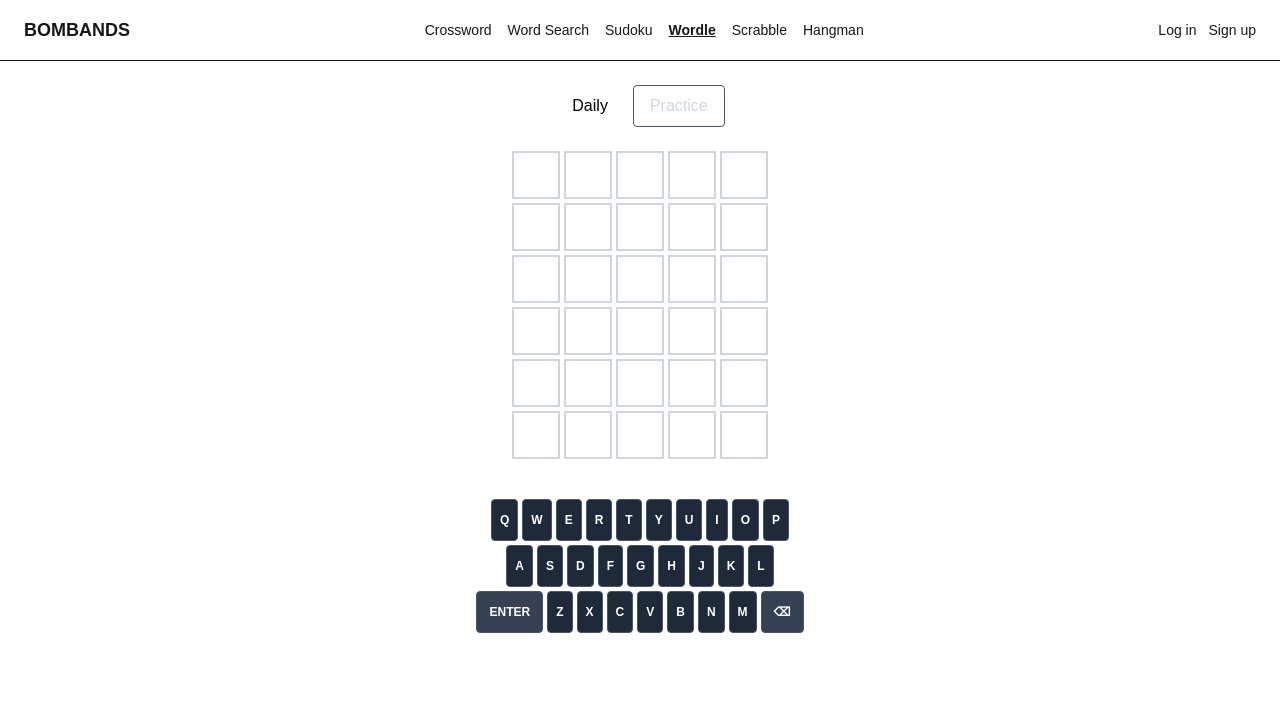
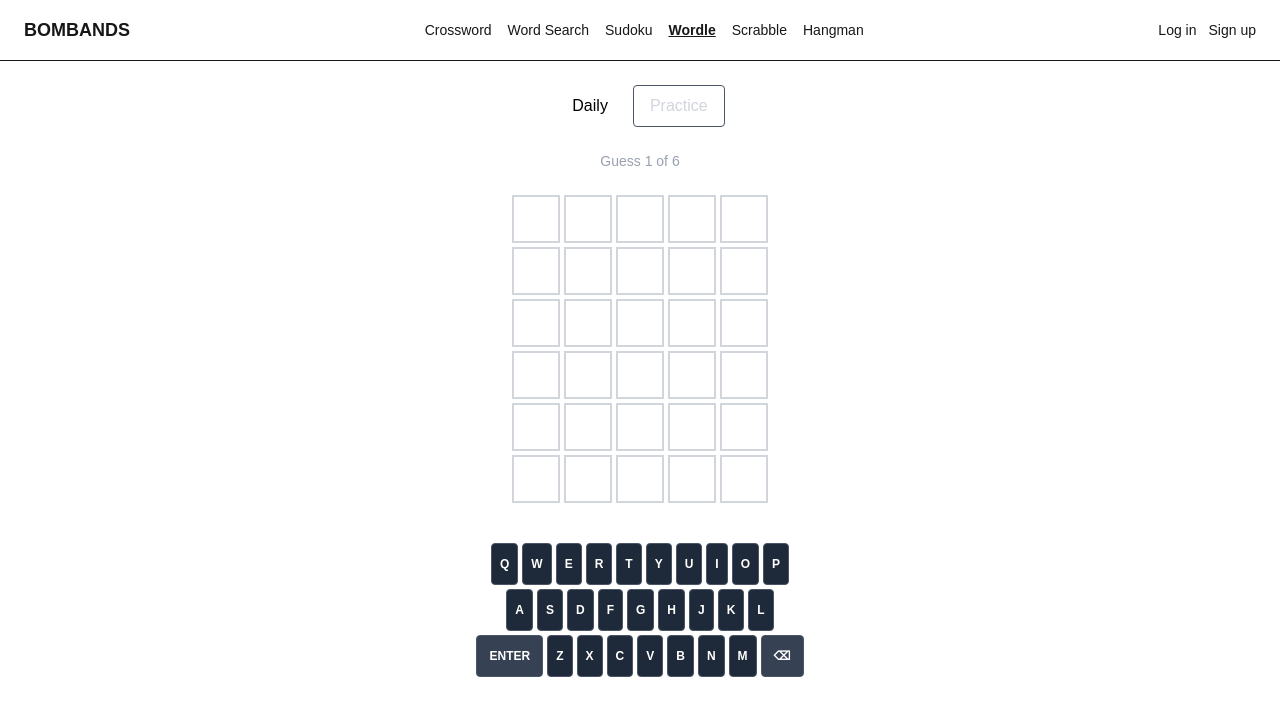
Before and after one commit to IS-PROJECT-2026/bombands-166488, a Next.js app: page /games/wordle in a window 1280 px wide. Shown: the top 716 px of the page. Built offline with nearby package versions, Linux system fonts and the light colour scheme.

Commit message:
feat(wordle): add guess counter

```diff
--- a/app/games/wordle/page.tsx
+++ b/app/games/wordle/page.tsx
@@ -250,6 +250,10 @@ export default function WordlePage() {
         )}
       </div>
 
+        <p className="text-sm text-gray-400">
+          Guess {guesses.length + (status === 'playing' ? 1 : 0)} of {MAX_GUESSES}
+        </p>
+
       <div className="flex flex-col gap-1">
         {Array.from({ length: MAX_GUESSES }).map((_, row) => {
           const guess = guesses[row]
```
